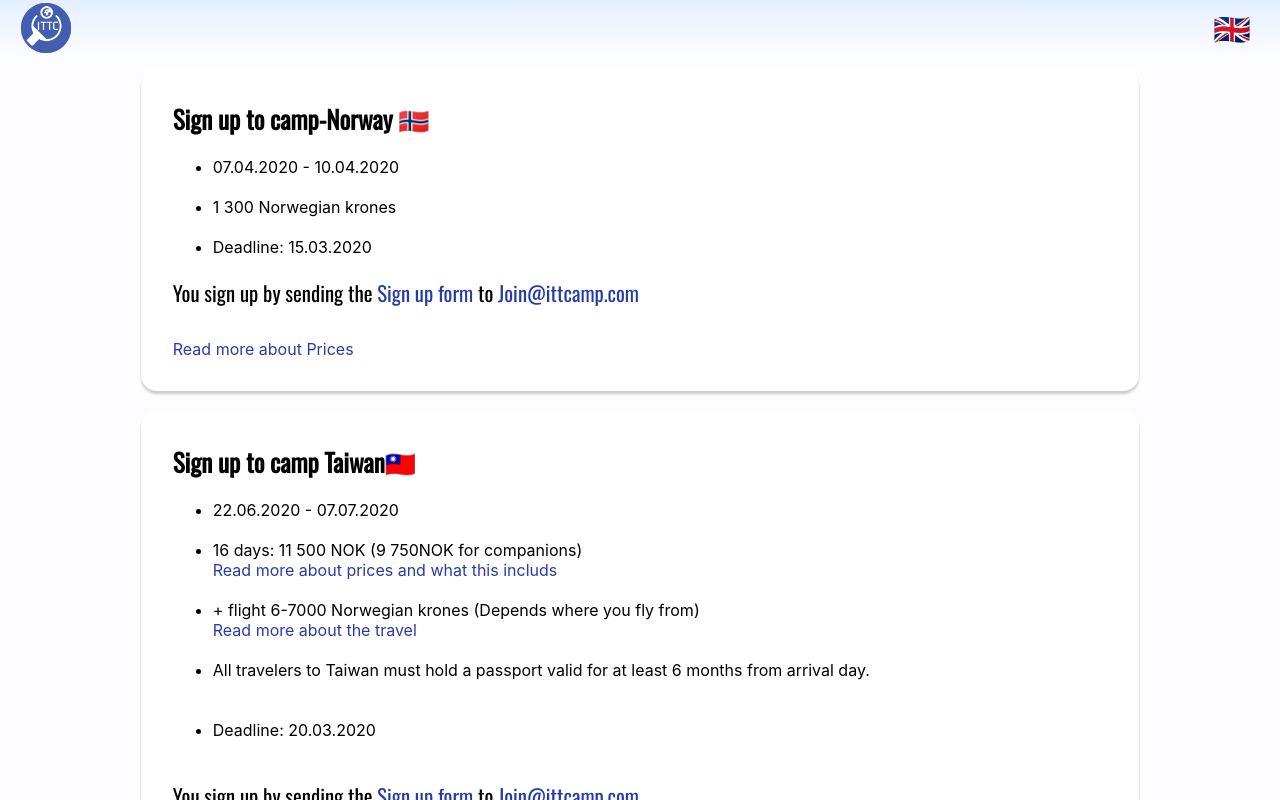
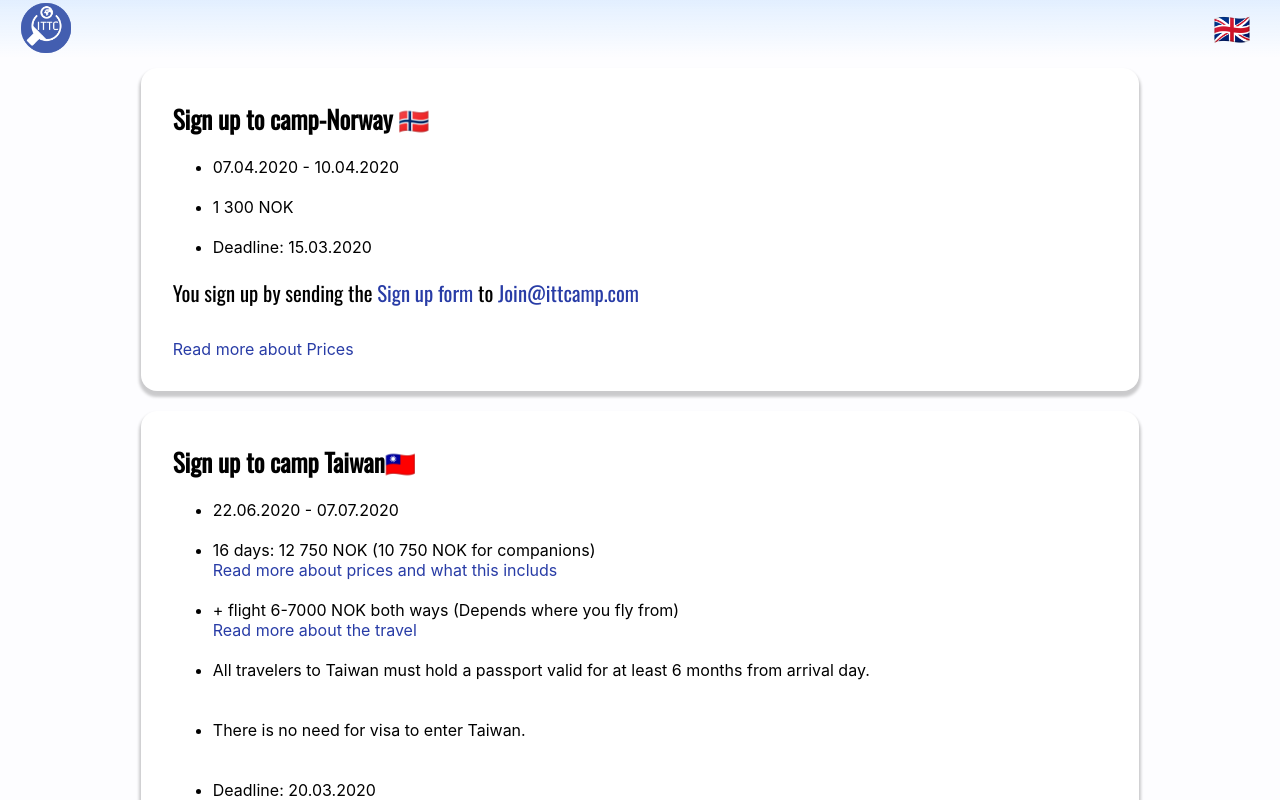
Before and after one commit to mikkelgud/InternationalTableTennisCamp, a React (Create React App) app: page /signup in a window 1280 px wide. Shown: the top 800 px of the page. Built offline with nearby package versions, Linux system fonts and the light colour scheme.

Commit message:
Changed camp-price

```diff
--- a/src/components/camps/norwayCamp/NorwayPrices.js
+++ b/src/components/camps/norwayCamp/NorwayPrices.js
@@ -38,7 +38,7 @@ export default function Expences(props) {
       <StyledH3>Prices</StyledH3>
       <StyledText>
           <ul>
-          <StyledList>Whole camp of 4 days:<br/>--> 1 300 Norwegian krones </StyledList>
+          <StyledList>Whole camp of 4 days:<br/>--> 1 300 NOK </StyledList>
           </ul>
       </StyledText>
       <br/>
--- a/src/components/camps/taiwanCamp/TaiwanPackMyBags.js
+++ b/src/components/camps/taiwanCamp/TaiwanPackMyBags.js
@@ -31,7 +31,7 @@ export default function Pack() {
                 <li>Some crispbread and toppings that will sustain the travel and time.</li>
                 <li>Take out some cash at the airport.
                     For shopping you can bring your card.
-                     It's cheaper to take out money inside Taiwan (currency: 1 Taiwan dollars = 0.3 Norwegian Krones).
+                     It's cheaper to take out money inside Taiwan (currency: 1 Taiwan dollars = 0.3 NOK).
                       Remember, you always have to use cash. Taiwan dosen't use cards to pay with, only phones or cash.
                 </li>
                 </ul>
--- a/src/components/camps/taiwanCamp/TaiwanPrices.js
+++ b/src/components/camps/taiwanCamp/TaiwanPrices.js
@@ -29,6 +29,7 @@ export default function Expences(props) {
     <li>3 meals every day. (Read more about our meals in Taiwan <StyledATagLink onClick={() => { props.history.push("/stay/Taiwan/schedule"); }}>in the schedule page</StyledATagLink>) <br/>(Notice: If you have any alergies please tell us before the camp). </li>
     <li>Information from coaches about what you have to work with when you get home.</li>
     <li>Travel from the airport to the hotel.</li>
+    <li>Massage.</li>
     <li>Camp T-shirt.</li>
       </ul>
       <br/>
@@ -37,9 +38,9 @@ export default function Expences(props) {
          <br/>
       <StyledText>
           <ul>
-          <StyledList>Whole camp of 16 days for players:<br/>--> 11 500 NOK. </StyledList>
+          <StyledList>Whole camp of 16 days for players:<br/>--> 12 750 NOK. </StyledList>
          <br/>
-          <StyledList>Whole camp of 16 days for traveling companions (Non practicing participants) <br/> --> 9 750 NOK </StyledList>
+          <StyledList>Whole camp of 16 days for traveling companions (Non practicing participants) <br/> --> 10 750 NOK </StyledList>
           <br/>
           <StyledList>+ flight <br/> --> 6-7000 NOK</StyledList>
           </ul>
@@ -48,7 +49,7 @@ export default function Expences(props) {
       <StyledH3>Payment</StyledH3>
       <StyledText>
           After you sign up for the camp, you will get a confirmation-mail back saying that you are a member of the camp.
-          Then you confirm your membership by sending 7500 Norwegian krones for the flight ticket.
+          Then you confirm your membership by sending 7500 NOK for the flight ticket.
           Then we will buy the best combination of cheap and good tickets the marked can offer, and send back the potensial leftovers.
            <br/>
           Payment of the camp it self will be done after you get the flight-confirmation.
--- a/src/components/generalnfoPages/SignUp.js
+++ b/src/components/generalnfoPages/SignUp.js
@@ -55,7 +55,7 @@ export default function SignUp(props) {
                 <ul>
                     <li>  07.04.2020 - 10.04.2020</li>       <br/>
                     <li>
-                       1 300 Norwegian krones
+                       1 300 NOK
                     </li>
                     <br/>
                 <li>Deadline: 15.03.2020</li>
@@ -75,15 +75,18 @@ export default function SignUp(props) {
                 <br />
                 <ul>
                     <li>  22.06.2020 - 07.07.2020</li><br/>
-                <li> 16 days: 11 500 NOK (9 750NOK for companions)</li>
+                <li> 16 days: 12 750 NOK (10 750 NOK for companions)</li>
                 <StyledATagLink onClick={() => { props.history.push("/stay/Taiwan/prices") }}>Read more about prices and what this includs</StyledATagLink>
                 <br/>
                 <br/>
-                <li>+ flight 6-7000 Norwegian krones (Depends where you fly from)</li>
+                <li>+ flight 6-7000 NOK both ways (Depends where you fly from)</li>
                 <StyledATagLink onClick={() => { props.history.push("/stay/Taiwan/travel") }}>Read more about the travel</StyledATagLink>
                 <br/>
                 <br/>
                 <li>All travelers to Taiwan must hold a passport valid for at least 6 months from arrival day. </li>
+                <br/>
+                <br/>
+                <li>There is no need for visa to enter Taiwan.</li>
                 <br/>
                 <br/>
                 <li>Deadline: 20.03.2020</li>
--- a/src/styleguides/StyledTextBoxDiv.js
+++ b/src/styleguides/StyledTextBoxDiv.js
@@ -15,7 +15,8 @@ const CardBox = styled.div`
 width: 78vw;
 background-color: #ffffff;
 padding: 2rem;
-box-shadow: 0px 3px 3px 0px rgba(0,0,0,0.2);
+// box-shadow: 0px 3px 3px 0px rgba(0,0,0,0.2);
+box-shadow: 0px 4px 3px 2px rgba(0,0,0,0.2);
     border-radius: 16px;
 @media (max-width: 500px){
   width: 95vw;
```
